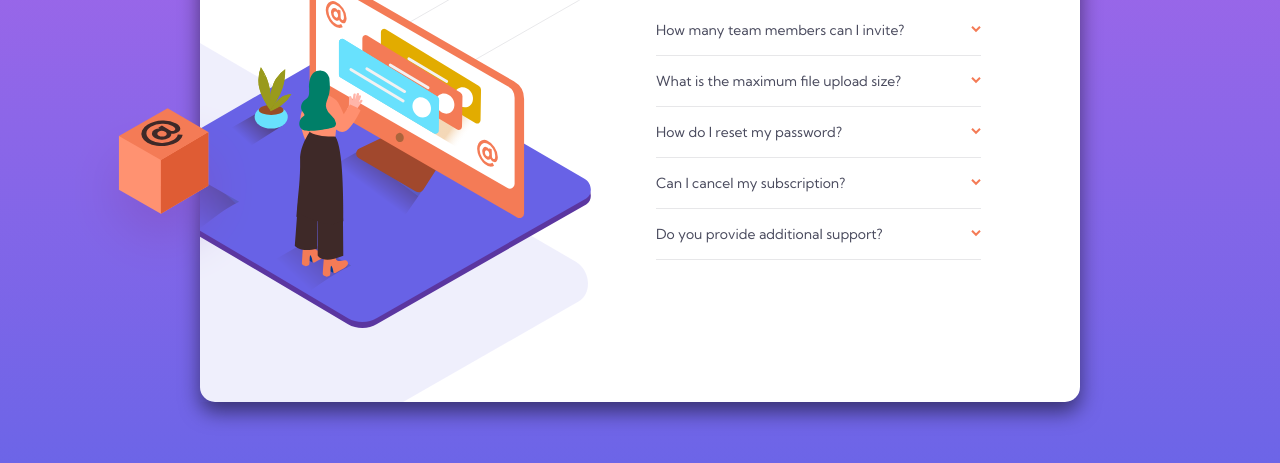
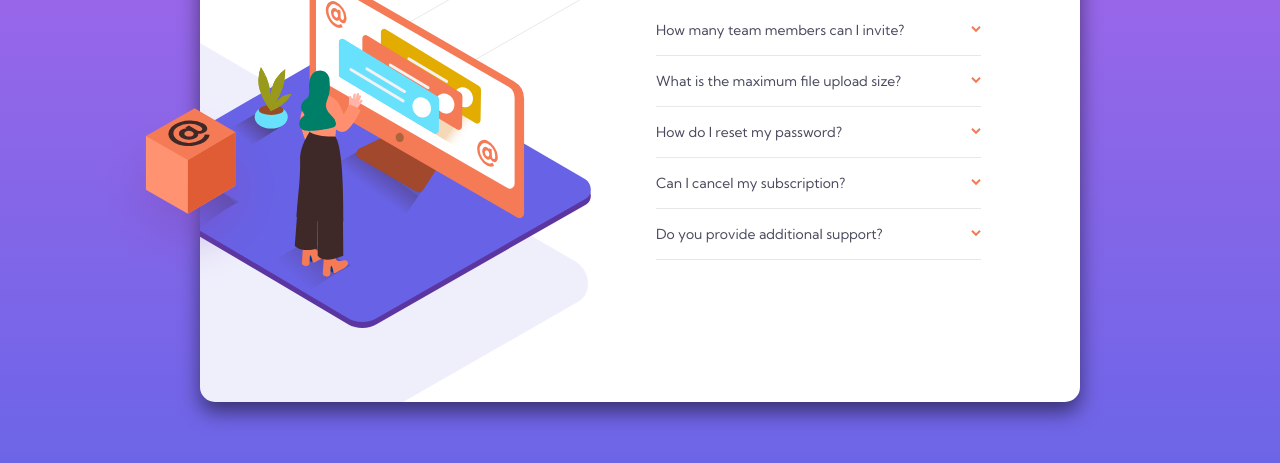
Before and after one commit to carniel-carl/faq-accordion-card, a plain HTML site: page index.html in a window 1280 px wide. Shown: the part 253-716 px from the top of the page. Drawn offline with Linux system fonts and the light colour scheme.

Commit message:
adjust mobile

```diff
--- a/styles.css
+++ b/styles.css
@@ -62,7 +62,7 @@ main {
     max-width: 12rem;
     position: absolute;
     z-index: 2;
-    left: -15%;
+    left: -12%;
     top: 42%;
 }
 
```
